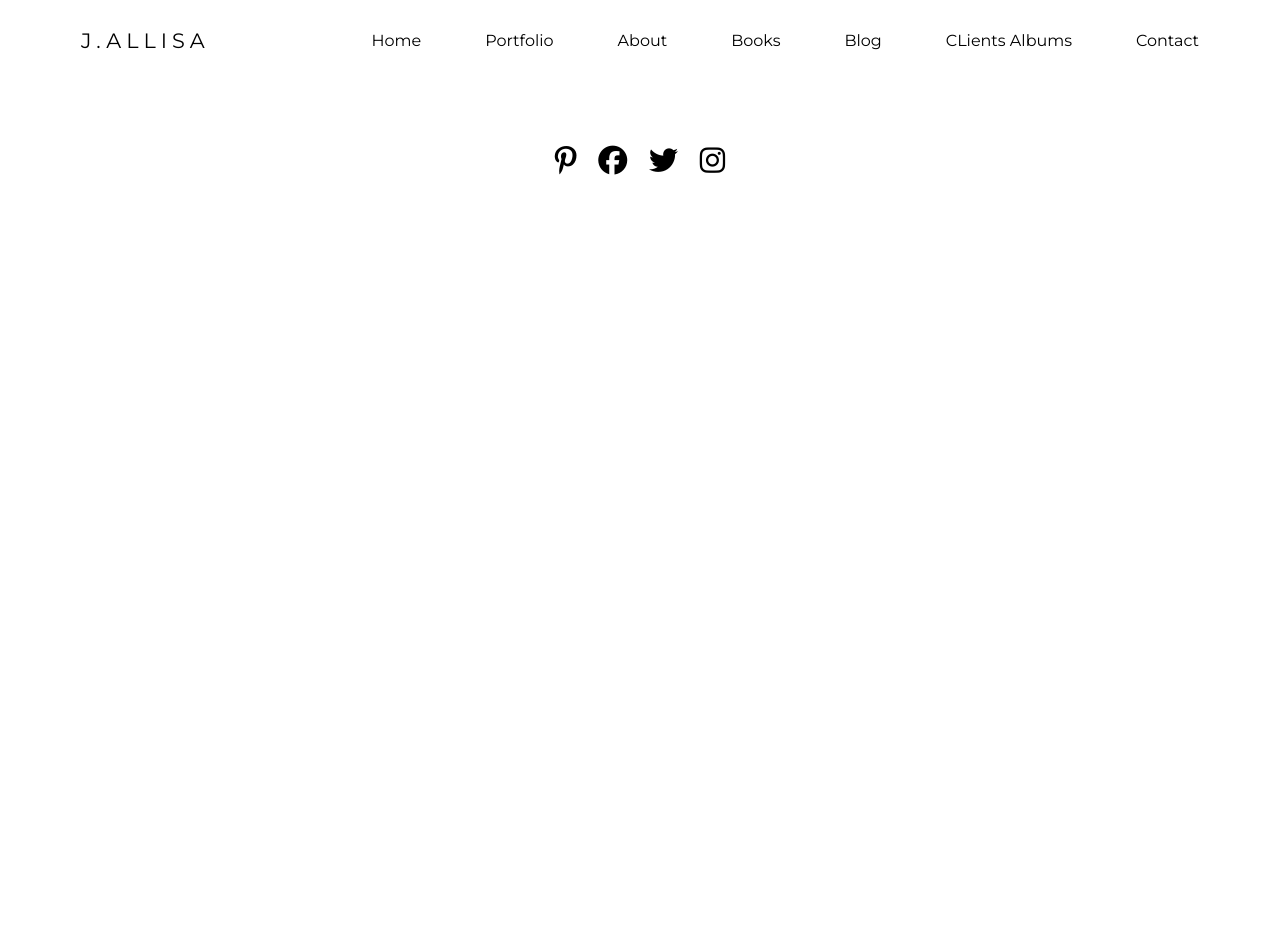
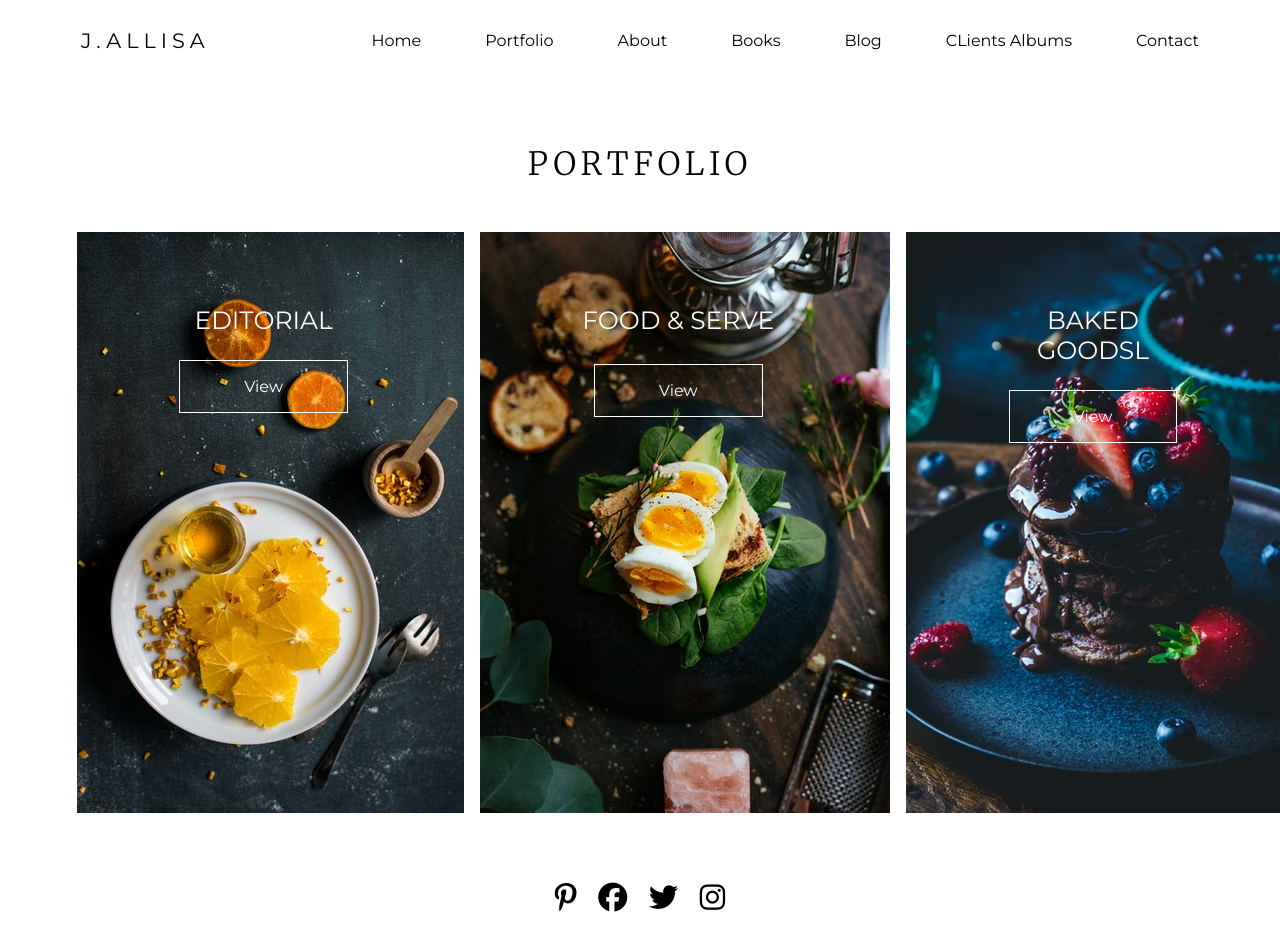
Before and after one commit to Khuskivadze/THE-ART-OF-FOOD, a plain HTML site: page portfolio.html in a window 1280 px wide. Before the commit the page ends 800 px from the top, so only its background shows below. Drawn offline with Linux system fonts and the light colour scheme.

Commit message:
porfolio part one

```diff
--- a/css/poroflio.css
+++ b/css/poroflio.css
@@ -0,0 +1,48 @@
+ section h1{
+     font-weight: normal;
+     font-family: 'Merriweather', serif;
+     letter-spacing: 5px;
+     align-items: center;
+     text-align: center;
+     margin-top: 4rem;
+
+
+
+ }
+ .container {
+     display: grid;
+     grid-template-columns: 1fr 1fr 1fr ;
+     gap: 1rem;
+     margin-top: 3rem;
+     padding: 0 6%;
+     position: relative;
+
+
+}
+
+.container .info{
+    position: absolute;
+    margin: -40% 8%;
+    color: white;
+    text-align: center;
+    align-items: center;
+
+}
+.container .info p{
+    font-size: 25px;
+    margin-bottom: 15%;
+}
+
+
+.container .btn{
+    display: inline-block;
+    padding: 1rem 4rem;
+    border: 1px solid var(--color-white);
+    transition: var(--transition);
+    color: var(--color-white);
+
+}
+.container .btn:hover{
+    background-color: var(--color-btn);
+    border: var(--color-btn);
+}
--- a/portfolio.html
+++ b/portfolio.html
@@ -10,6 +10,7 @@
     <link href="https://fonts.googleapis.com/css2?family=Montserrat:wght@300;400;500;600;700;800;900&display=swap" rel="stylesheet">
     <link rel="stylesheet" href="css/main.css">
     <link rel="stylesheet" href="css/media.css">
+    <link rel="stylesheet" href="css/poroflio.css">
 
 
 
@@ -33,6 +34,39 @@
            <button id="close-menu-btn"><i class="fa-solid fa-xmark"></i></button>
       </div>
   </nav>
+
+
+ <section>
+       <h1>PORTFOLIO</h1>
+
+
+       <div class="container">
+            <div>
+                <img src="image/potfolio-1.jpg" alt="">
+                 <div class="info">
+                    <p>EDITORIAL</p>
+                    <a href="" class="btn">View</a>
+                 </div>
+            </div>
+
+            <div>
+                <img src="image/portfolio-2.jpg" alt="">
+                 <div class="info">
+                    <p>FOOD & SERVE</p>
+                    <a href="" class="btn">View</a>
+                 </div>
+            </div>
+
+            <div>
+                <img src="image/porfolio-3.jpg" alt="">
+                 <div class="info">
+                    <p>BAKED GOODSL</p>
+                    <a href="" class="btn">View</a>
+                 </div>
+            </div>
+
+       </div>
+ </section>
 
 
 
```
Also changed, not shown: css/main.css (+0 -53 lines), image/porfolio-3.jpg (added), image/portfolio-2.jpg (added), image/potfolio-1.jpg (added).
